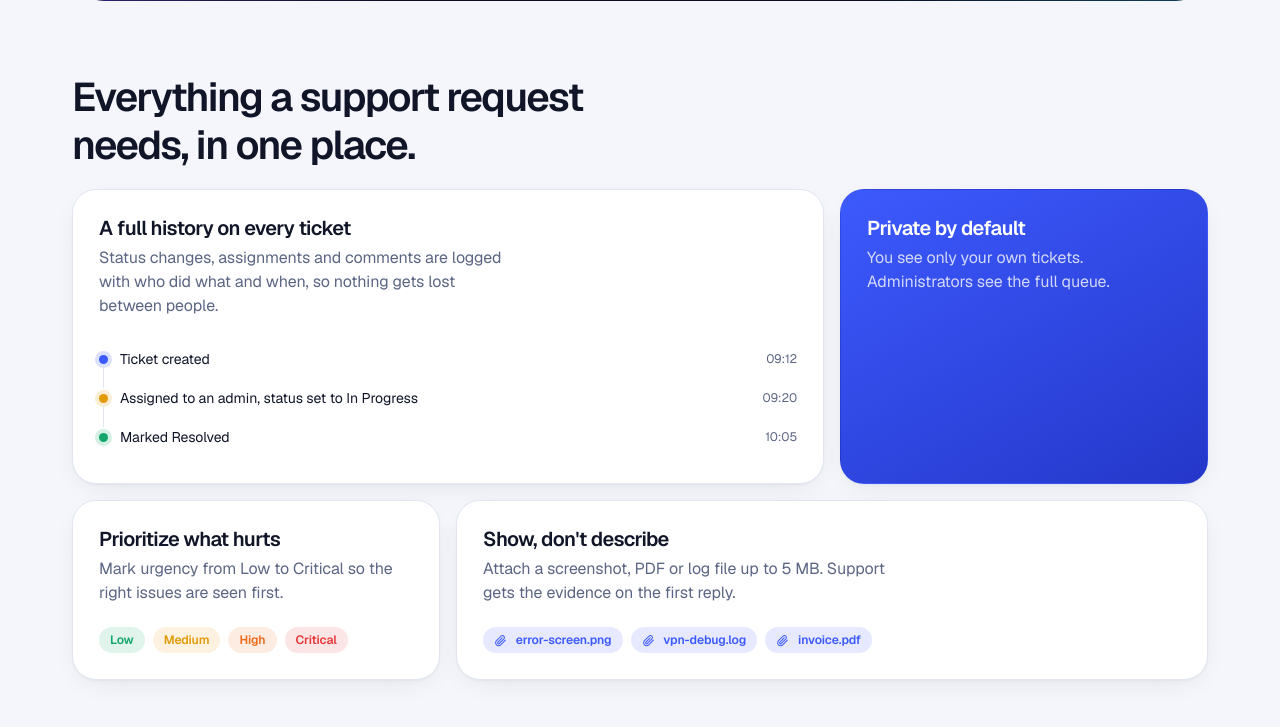
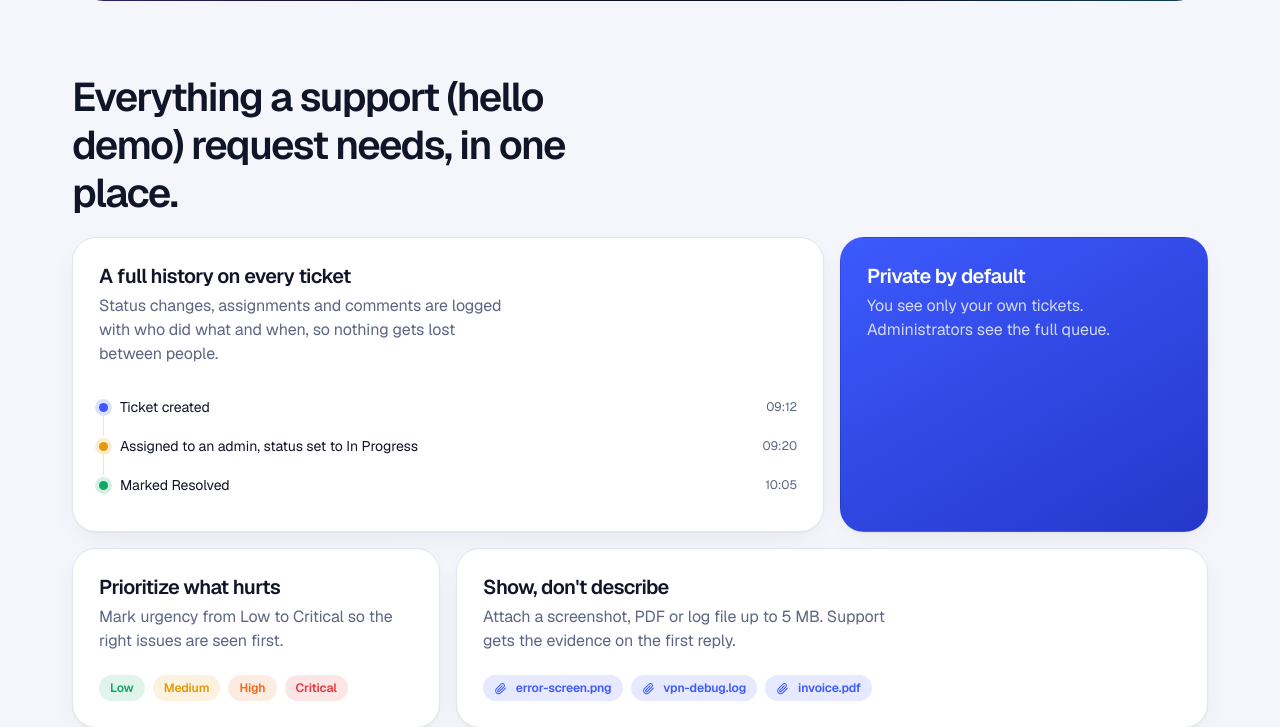
Before and after one commit to omkrve/cloudserve2, a Flask app: page / in a window 1280 px wide. Shown: the part 671-1398 px from the top of the page. Run offline with Flask 3, Linux system fonts and the light colour scheme; some libraries are stand-ins or nearby versions.

Commit message:
Add CI/CD deployment demo

```diff
--- a/app/templates/index.html
+++ b/app/templates/index.html
@@ -29,7 +29,7 @@
   </div>
 </section>
 
-<h2 class="land-h">Everything a support request needs, in one place.</h2>
+<h2 class="land-h">Everything a support (hello demo) request needs, in one place.</h2>
 <div class="bento">
   <article class="tile t-a">
     <h3>A full history on every ticket</h3>
```
